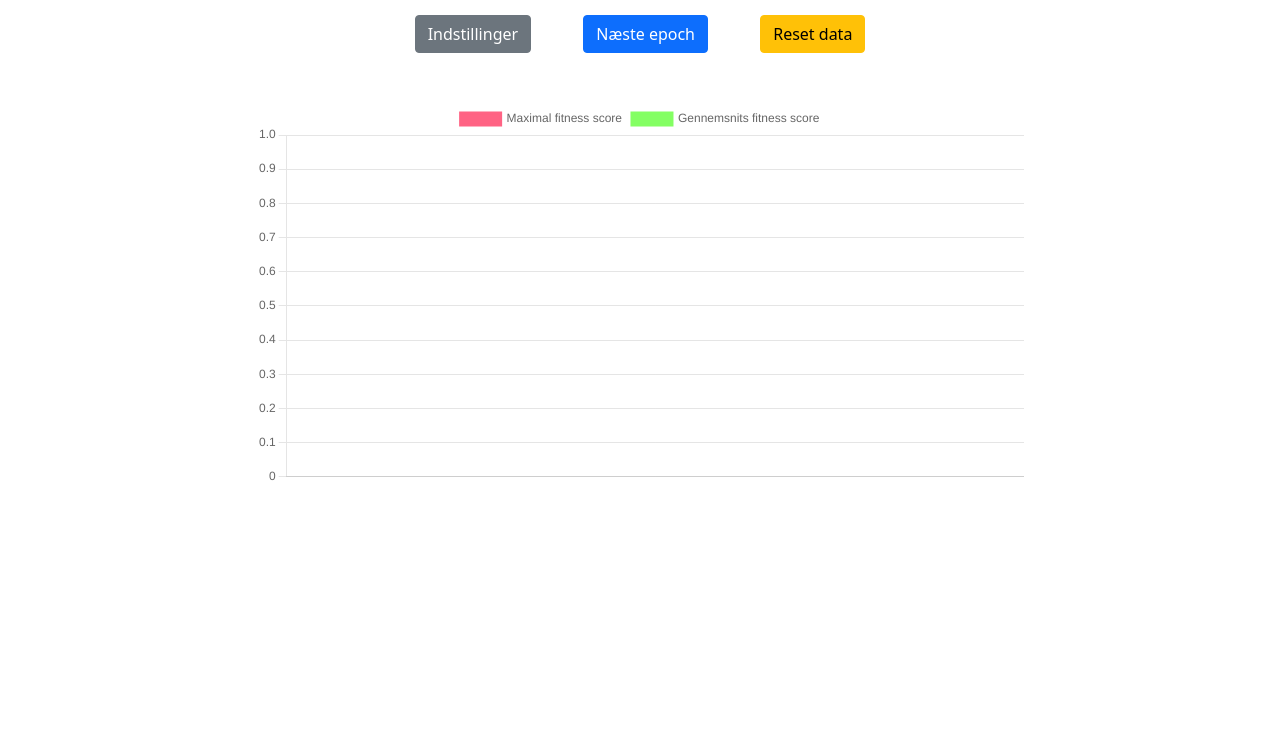
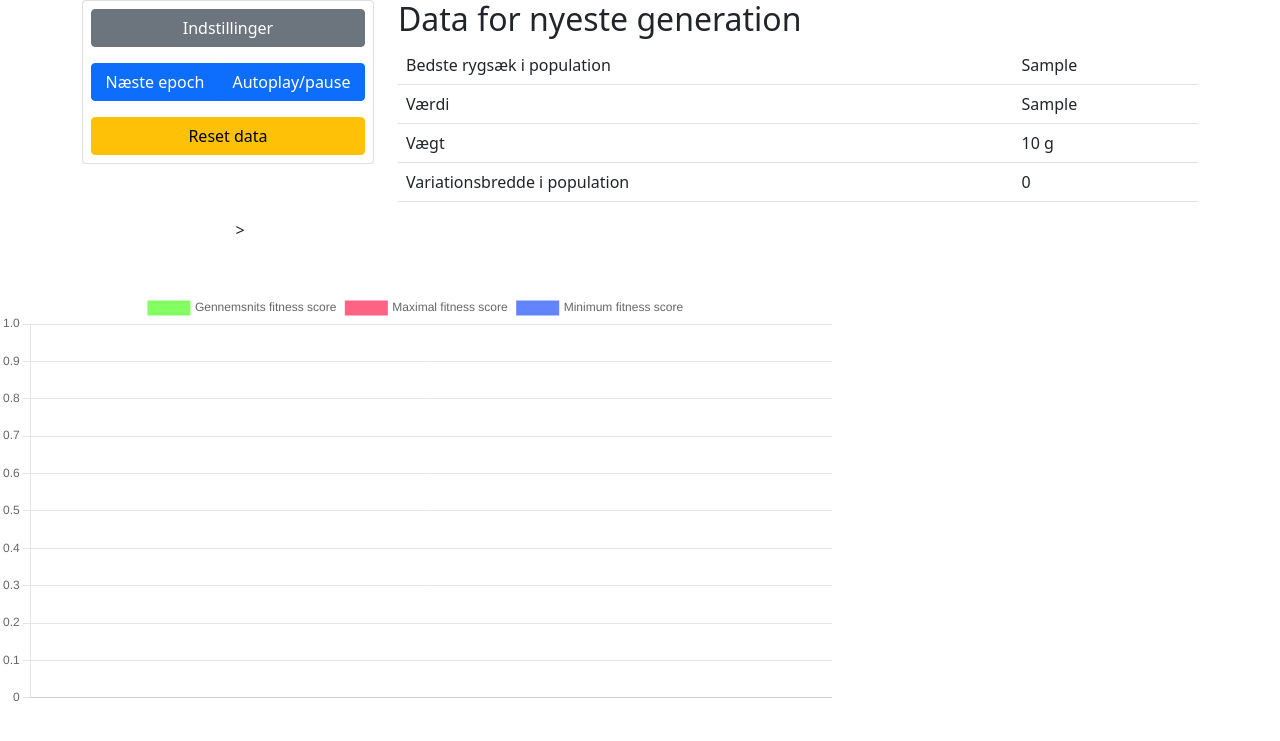
Before and after one commit to mariusjohan/knapsack_genetic_algorithm, a Flask app: template templates/home.html in a window 1280 px wide. Shown: the top 741 px of the page. Run offline with Flask 2, Linux system fonts and the light colour scheme; the template is opened without the code that fills it: most values are stand-ins (such as "Sample title", 1, 10 or a date in 2020).

Commit message:
Heroku push

```diff
--- /dev/null
+++ b/opt_knapsack_v2.py
@@ -0,0 +1,124 @@
+import random
+import sys
+import time
+import numpy as np
+
+from numpy.core.fromnumeric import mean
+
+class Individual:
+    def __init__(self, permsize, maxweight):
+        self.perm = list(np.random.permutation(permsize))
+        self.maxweight = maxweight
+
+    def calculate_value(self, getItems=False):
+        global values, weights
+
+        weight = 0
+        value = 0
+        itemList = []
+        itemString = ""
+        for index in self.perm:
+            if (weight + weights[index] <= self.maxweight):
+                weight += weights[index]
+                value += values[index]
+                itemList.append(item_names[index])
+        itemList.sort()
+        for st in itemList:
+            itemString += (st + ", ")
+        return [itemString, weight] if getItems else value
+
+    def mutate(self, percentage_chance):
+        for _ in range(10):
+            if random.random() < percentage_chance:
+                a = random.randrange(0,len(self.perm))
+                b = random.randrange(0,len(self.perm)-1)
+                if a == b:
+                    b += 1
+                self.perm[a], self.perm[b] = self.perm[b], self.perm[a]
+
+class Agent:
+    population = []
+    population_size = 0
+    perm_size = 0
+    maxweight = 0
+    mutation_prob = 0
+
+    def __init__(self, populationSize, permSize, maxweight, mutation_prob):
+        self.population_size = populationSize
+        self.perm_size = permSize
+        self.maxweight = maxweight
+        self.mutation_prob = mutation_prob
+
+    def create_population(self):
+        for i in range(self.population_size):
+            self.population.append(Individual(self.perm_size, self.maxweight))
+
+    def get_values(self):
+        values = []
+        for ind in self.population:
+            values.append(ind.calculate_value())
+        items_in_backpack, weightTotal = self.population[values.index(max(values))].calculate_value(True) #bedste indi
+        return [values, weightTotal, items_in_backpack]
+
+
+    def mate_population(self, values):
+        minval = min(values)
+        values = [x - minval+1 for x in values]
+        total_value = sum([x**3 for x in values])
+        normalized_values = [i**3 / total_value for i in values]
+        new_population = []
+        for _ in range(self.population_size):
+            parents = random.choices(self.population, normalized_values, k=2)
+            new_individual_perm = []
+            idx = [0, 0]
+            gene_switches = [0]*self.perm_size+[1]*self.perm_size
+            random.shuffle(gene_switches)
+            for elem in gene_switches:
+                if parents[elem].perm[idx[elem]] not in new_individual_perm:
+                    new_individual_perm.append(parents[elem].perm[idx[elem]])
+                idx[elem] += 1
+            child = Individual(self.perm_size, self.maxweight)
+            child.perm = new_individual_perm
+            new_population.append(child)
+        return new_population
+
+    def evolve_one_generation(self):
+        self.population = self.mate_population(self.get_values()[0])
+        for ind in self.population:
+            ind.mutate(self.mutation_prob)
+
+
+pre_defined_vals = list({"kort": 150, "kompas": 35, "vand": 200, "sandwich":160, "sukker":60,"dåsemad": 45,"banan":60, "æble":40, "ost": 30, "øl": 10, "solcreme":70, "kamera":30, "T-shirt":15, "bukser":10, "paraply": 40, "vandtætte bukser": 70, "vandtæt overtøj": 75, "pung": 80, "solbriller": 20, "håndklæde":12, "sokker": 50, "bog":10, "notesbog": 1, "telt": 150}.values())
+pre_defined_weights = list({"kort": 90, "kompas": 130, "vand": 1530, "sandwich":500, "sukker":150,"dåsemad": 680,"banan":270, "æble":390, "ost": 230, "øl": 520, "solcreme":110, "kamera":320, "T-shirt":240, "bukser":480, "paraply": 730, "vandtætte bukser": 420, "vandtæt overtøj": 430, "pung": 220, "solbriller": 70, "håndklæde":180, "sokker": 40, "bog":300, "notesbog": 900, "telt": 2000}.values())
+pre_defined_item_names = list({"kort": 90, "kompas": 130, "vand": 1530, "sandwich":500, "sukker":150,"dåsemad": 680,"banan":270, "æble":390, "ost": 230, "øl": 520, "solcreme":110, "kamera":320, "T-shirt":240, "bukser":480, "paraply": 730, "vandtætte bukser": 420, "vandtæt overtøj": 430, "pung": 220, "solbriller": 70, "håndklæde":180, "sokker": 40, "bog":300, "notesbog": 900, "telt": 2000}.keys())
+
+agent = None
+values = []
+weights = []
+item_names = []
+
+def create_agent(population_size, mutation_prob, max_weight, fvals = pre_defined_vals, fweights = pre_defined_weights):
+    global agent
+    global weights
+    global values
+    global item_names
+
+    weights = fweights
+    values = fvals
+    item_names = pre_defined_item_names
+
+    agent = Agent(populationSize=population_size, permSize=len(weights), maxweight=max_weight, mutation_prob = mutation_prob)
+    agent.create_population()
+
+def get_next_valueset():
+    global agent
+    vs = agent.get_values()
+    agent.evolve_one_generation()
+
+    return [max(vs[0]), min(vs[0]), mean(vs[0]), vs[1], vs[2]]
+
+if __name__ == "__main__":
+    create_agent(200, 0.005, 5000)
+
+    for i in range(100):
+        print(get_next_valueset())
--- /dev/null
+++ b/runtime.txt
@@ -0,0 +1 @@
+python-3.7.4
--- a/server.py
+++ b/server.py
@@ -5,14 +5,23 @@ from flask import (
     render_template
 )
 
+import opt_knapsack_v2
+
 app = Flask(__name__)
 
-max_fitness_score = [1,2,3,4,5]
-avg_fitness_score = [1,2,4,8,10]
-labels = [1,2,3,4,5]
+max_fitness_score = []
+avg_fitness_score = []
+min_fitness_score = []
+labels = []
 
-generation_size = 20
-mutation_risk = 1
+gene_size = 200
+mutat_risk = 0.005
+weight_size = 5000
+
+agent = None
+
+# Initialiser algoritmen
+opt_knapsack_v2.create_agent(gene_size, mutat_risk, weight_size)
 
 @app.route('/')
 def index():
@@ -23,36 +32,60 @@ def settings():
     if request.method == 'POST':
         gen_size = request.form.get('gen_size')
         mut_risk = request.form.get('mutation_risk')
+        backpack_size = request.form.get('max_weight')
 
         try:
-            gen_size = int(gen_size)
-            mut_risk = int(mut_risk)
+            global gene_size
+            global mutat_risk
+            global weight_size
+            gene_size = int(gen_size)
+            mutat_risk = float(mut_risk)
+            weight_size = int(backpack_size)
             return redirect('/reset')
-        except:
-            return render_template('settings.html', error = 'Alt skal angives i heltal (int)')
+        except Exception as e:
+            print(e)
+            return render_template('settings.html', error = 'Fejl i indtastninng')
 
     return render_template('settings.html')
 
 @app.route('/run')
 def run():
-    labels.append(labels[-1] +1)
-    max_fitness_score.append(max_fitness_score[-1] +1)
-    avg_fitness_score.append((avg_fitness_score[-1] +1)*2)
+    global labels
+    max_value, min_value, avg_value, max_weight, item_string = opt_knapsack_v2.get_next_valueset()
+    max_fitness_score.append(max_value)
+    min_fitness_score.append(min_value)
+    avg_fitness_score.append(avg_value)
+
+
+    if len(labels) == 0:
+        labels = [0]
+    else:
+        labels.append(labels[-1] + 1)
 
     return render_template(
         'home.html',
         labels = labels,
         max_fitness_score = max_fitness_score,
-        avg_fitness_score = avg_fitness_score
+        avg_fitness_score = avg_fitness_score,
+        min_fitness_score = min_fitness_score,
+        item_string = item_string,
+        max_value = max_value,
+        max_weight = max_weight
     )
 
 @app.route('/reset')
 def reset():
-    global max_fitness_score, avg_fitness_score, labels
-    max_fitness_score = [0]
-    avg_fitness_score = [0]
-    labels = [0]
+    global agent, max_fitness_score, avg_fitness_score, min_fitness_score, labels
 
+    global gene_size
+    global mutat_risk
+    global weight_size
+    opt_knapsack_v2.create_agent(gene_size, mutat_risk, weight_size)
+
+    max_fitness_score = []
+    avg_fitness_score = []
+    min_fitness_score = []
+    labels = []
     return redirect('/run')
 
 
--- a/templates/home.html
+++ b/templates/home.html
@@ -7,25 +7,76 @@
 </head>
 
 <body>
-    <center>
-        <a href="settings/"class="btn btn-secondary" type="button" style="margin-top: 15px">Indstillinger</a>
-        <a href="" class="btn btn-primary mx-5"type="button" style="margin-top: 15px">Næste epoch</a>
-        <a href="reset" class="btn btn-warning"type="button" style="margin-top: 15px">Reset data</a>
+    <div class="container">
+        <div class="row">
+            <div class="col">
+                <div class="card">
+                    <a href="settings/" class="btn btn-secondary m-2" type="button" style="margin-top: 15px">Indstillinger</a>
+                    <div class="btn-group m-2" role="group" aria-label="Basic example" style="margin-top: 15px">
+                        <a href="" class="btn btn-primary" type="button">Næste epoch</a>
+                        <a id="autoplay" class="btn btn-primary" type="button">Autoplay/pause</a>
+                    </div>
+                    <a href="reset" class="btn btn-warning m-2" type="button" style="margin-top: 15px">Reset data</a>
+                </div>
+            </div>
+            <div class="col">
+                <h2> Data for nyeste generation</h2>
+                <table class="table" style="width: 50rem">
+                    <tr>
+                        <td> Bedste rygsæk i population</td>
+                        <td> {{ item_string }}</td>
+                    </tr>
+                    <tr>
+                        <td>Værdi</td>
+                        <td> {{ max_value }}</td>
+                    </tr>
+                    <tr>
+                        <td>Vægt</td>
+                        <td> {{ max_weight }} g</td>
+                    </tr>
 
-        <div class="chart-container" style="width:60vw; margin-top: 50px">
+                    <tr>
+                        <td> Variationsbredde i population</td>
+                        <td> {{ max_fitness_score[-1]-min_fitness_score[-1] }} </td>
+                    </tr>
+                </table>
+            </div>
+        </div>
+    </div>
+
+
+
+    <div class="text-center" style="width: 30rem;">
+>
+
+        <div class="m-2">
+
+        </div>
+
+        <div class="chart-container" style="width:65vw; margin-top: 50px">
             <canvas id="myChart"></canvas>
         </div>
-    </center>
+    </div>
+
+
+
 
     <script>
         // Det hele virker, også selvom den er rød
         const max_fitness = {{ max_fitness_score }};
         const avg_fitness = {{ avg_fitness_score }};
+        const min_fitness = {{ min_fitness_score }};
         const labels = {{ labels }};
 
         const data = {
             labels: labels,
             datasets: [
+                {
+                    label: 'Gennemsnits fitness score',
+                    backgroundColor: 'rgb(132, 255, 99)',
+                    borderColor: 'rgb(132, 255, 99)',
+                    data: avg_fitness, // Her skal vi have avg fitness scorene ud
+                },
                 {
                     label: 'Maximal fitness score',
                     backgroundColor: 'rgb(255, 99, 132)',
@@ -33,10 +84,10 @@
                     data: max_fitness, // Her skal vi have max fitness scorene ud
                 },
                 {
-                    label: 'Gennemsnits fitness score',
-                    backgroundColor: 'rgb(132, 255, 99)',
-                    borderColor: 'rgb(132, 255, 99)',
-                    data: avg_fitness, // Her skal vi have avg fitness scorene ud
+                    label: 'Minimum fitness score',
+                    backgroundColor: 'rgb(99, 132, 255)',
+                    borderColor: 'rgb(99, 132, 255)',
+                    data: min_fitness, // Her skal vi have avg fitness scorene ud
                 },
             ]
         };
@@ -59,6 +110,45 @@
         );
     </script>
 
+    <script>
+        function getUrlVars(url) {
+            var vars = {};
+            var parts = url.replace(/[?&]+([^=&]+)=([^&]*)/gi, function (m, key, value) {
+                vars[key] = value;
+            });
+            return vars;
+        }
+
+        // Check hvis url indeholder "?autoplay=true"
+        if (getUrlVars(location.href)['autoplay'] == 'true') {
+            var autoPlay = true;
+        } else {
+            var autoPlay = false;
+        }
+
+        document.getElementById("autoplay").onclick = function () {
+            autoPlay = !autoPlay;
+            if (autoPlay == false) {
+                var new_url = 'http://127.0.0.1:5000/run?autoplay=false';
+                window.open(new_url, '_self');
+            }
+        };
+
+        var counter = 0;
+
+        setInterval(function () {
+            if (autoPlay) {
+                var new_url = 'http://127.0.0.1:5000/run?autoplay=true';
+                window.open(new_url, '_self');
+            } else {
+                console.log(counter);
+                counter ++;
+            }
+        }, 500);
+
+
+    </script>
+
 </body>
 
 </html>
```
Also changed, not shown: code/opt_knapsack_vpsycho.py (renamed from opt knapsack vpsycho.py, +0 -26 lines), opt knapsack v2.py (deleted, +0 -117 lines), requirements.txt (+10 -0 lines), templates/settings.html (+11 -2 lines), README.md, code/knapsack.py (renamed from knapsack.py), code/knapsackGA.py (renamed from knapsackGA.py), code/results.yml (renamed from results.yml), 1 other file.
